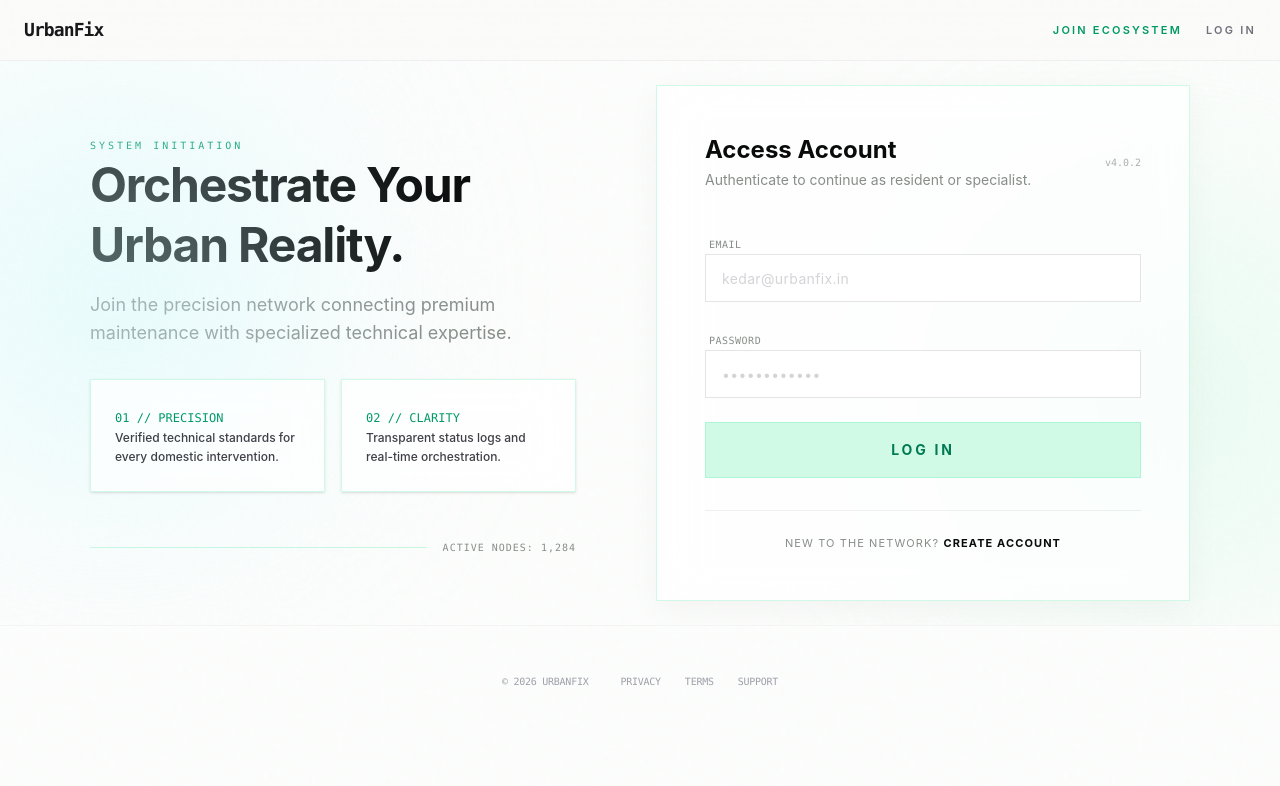
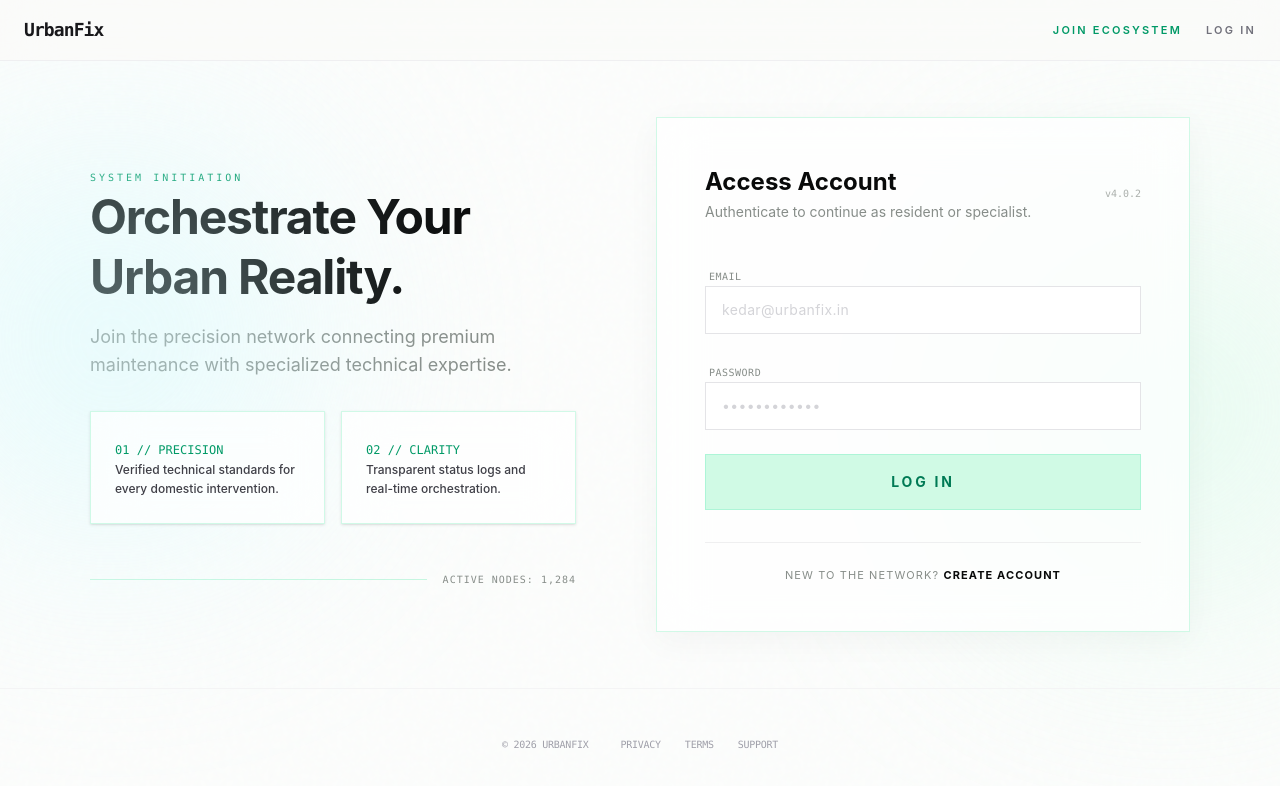
Before and after one commit to PrathyushaKalluri/UrbanFix, a React (Vite) app in the folder frontend/: page /login in a window 1280 px wide. Shown: the top 786 px of the page. Built offline with nearby package versions, Linux system fonts and the light colour scheme.

Commit message:
fix footer sticks to bottom of screen

```diff
--- a/frontend/src/components/auth/AuthScaffold.tsx
+++ b/frontend/src/components/auth/AuthScaffold.tsx
@@ -19,7 +19,7 @@ export function AuthScaffold({
   postForm,
 }: AuthScaffoldProps) {
   return (
-    <div className="relative min-h-screen overflow-hidden bg-[#FCFDFC] text-[#090A0A]">
+    <div className="relative flex min-h-screen flex-col overflow-hidden bg-[#FCFDFC] text-[#090A0A]">
       <div
         className="pointer-events-none absolute inset-0 opacity-[0.02]"
         style={{
@@ -30,7 +30,7 @@ export function AuthScaffold({
 
       <Navbar />
 
-      <main className="relative z-10 flex flex-1 items-center justify-center overflow-hidden p-6">
+      <main className="relative z-10 flex flex-1 items-center justify-center p-6">
         <div className="absolute top-1/4 -right-20 h-96 w-96 rounded-full bg-emerald-100 opacity-50 blur-[120px]" />
         <div className="absolute bottom-1/4 -left-20 h-96 w-96 rounded-full bg-cyan-100 opacity-50 blur-[120px]" />
 
@@ -94,7 +94,7 @@ export function AuthScaffold({
         </div>
       </main>
 
-      <footer className="relative z-10 flex w-full flex-col items-center justify-center gap-8 border-t border-zinc-100 bg-transparent px-6 py-12 md:flex-row">
+      <footer className="relative z-10 mt-auto flex w-full flex-col items-center justify-center gap-8 border-t border-zinc-100 bg-transparent px-6 py-12 md:flex-row">
         <span className="font-mono text-[10px] tracking-tight text-zinc-400 uppercase">
           © {new Date().getFullYear()} UrbanFix
         </span>
```
